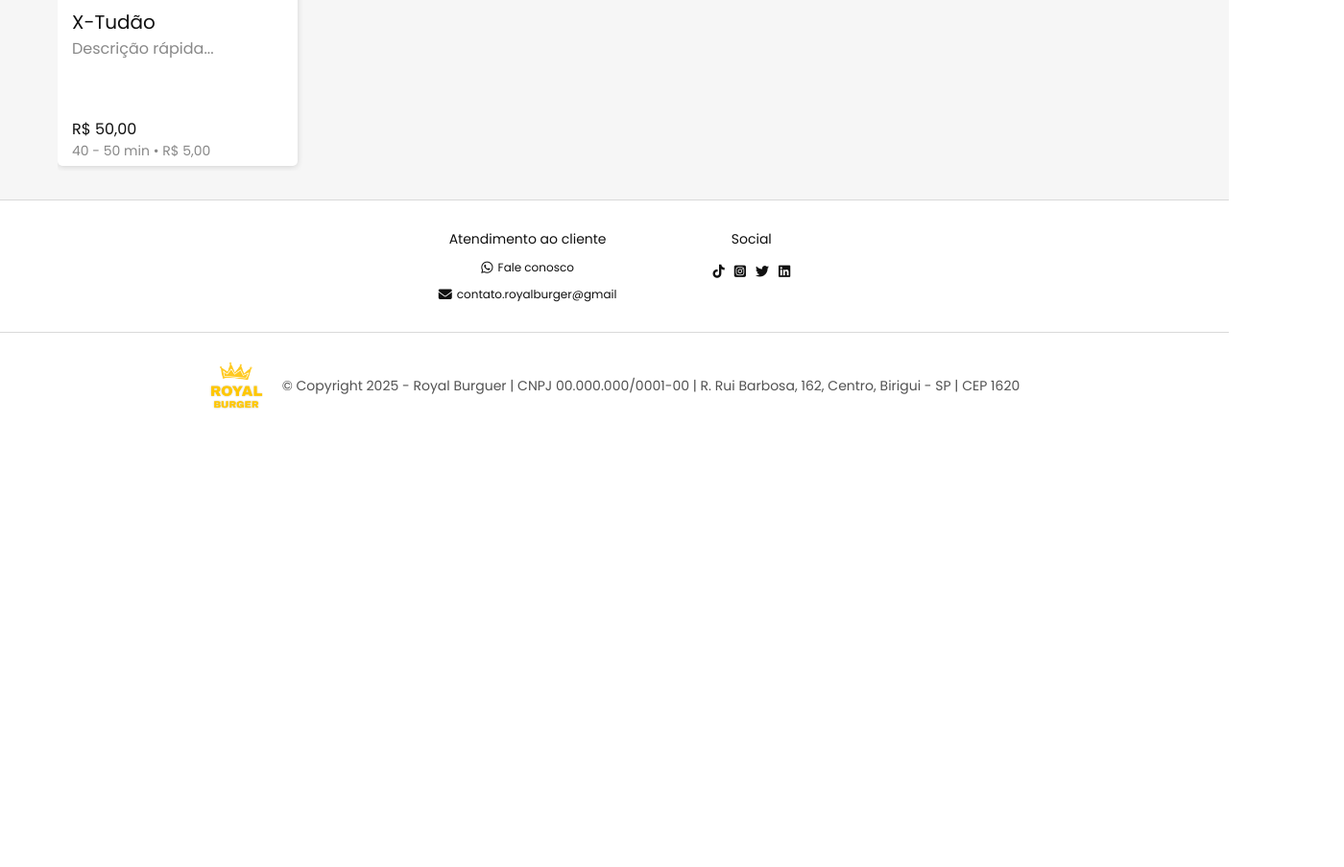
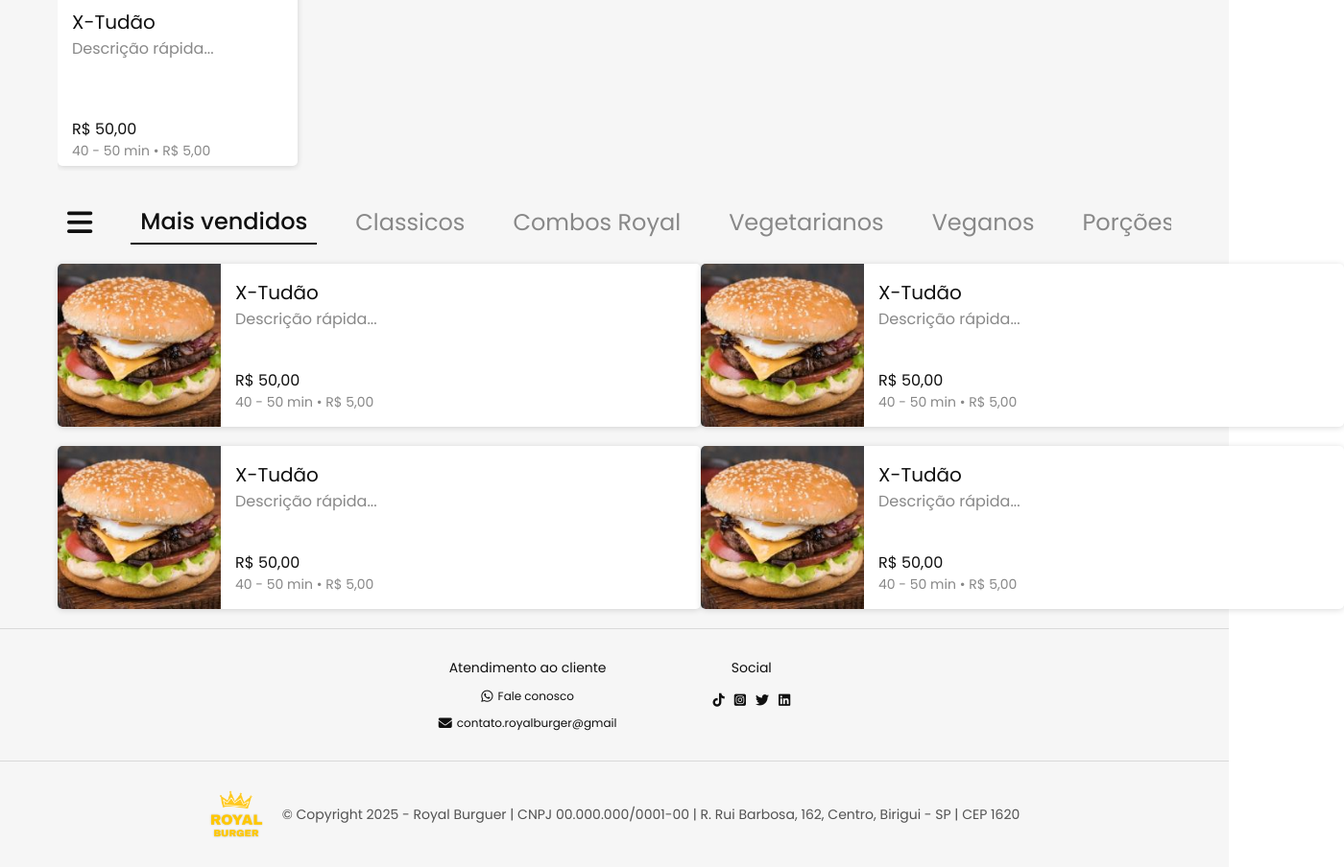
Before and after one commit to DimitriDiciocio/RoyalBurgerWeb, a plain HTML site: page index.html in a window 1280 px wide. Shown: the part 1213-2117 px from the top of the page at 96% size, 1400 px wide, since content can reach past the window. Before the commit the page ends 1670 px from the top, so only its background shows below. Drawn offline with nearby package versions, Linux system fonts and the light colour scheme.

Commit message:
cardapio (sem js)
não consegui adicionar o js dessa parte

```diff
--- a/index.html
+++ b/index.html
@@ -26,7 +26,7 @@
   <div id="header-container"></div>
 
   <main>
-    <div class="carrossel">
+    <section class="carrossel">
       <div class="imagens">
           <img src="src/assets/img/1.png" alt="Imagem 1">
           <img src="src/assets/img/2.png" alt="Imagem 2">
@@ -41,11 +41,11 @@
       </div>
 
        <script src="src/js/ui/carrossel.js"></script>
-    </div>
+    </section>
 
-    <div class="mostruario-horizontal">
-      <p class="descricao">Os mais pedidos</p>
-      <p class="subdescricao">Essa oferta expira em <span>00</span>:<span>00</span>:<span>00</span></p>
+    <section class="mostruario-horizontal">
+      <p class="titulo">Os mais pedidos</p>
+      <p class="subtitulo">Essa oferta expira em <span>00</span>:<span>00</span>:<span>00</span></p>
 
       <div class="rolagem">
         <div id="ficha-produto">
@@ -63,11 +63,95 @@
         </div>
       </div>
 
-    </div>
+    </section>
 
-    <div class="mostruario-vertical">
+    <section class="mostruario-vertical">
+      <div class="categoias">
+        <i class="fa-solid fa-bars"></i>
 
-    </div>
+        <p class="selecionado" id="categoria1">Mais vendidos</p>
+        <p id="categoria2">Classicos</p>
+        <p id="categoria3">Combos Royal</p>
+        <p id="categoria4">Vegetarianos</p>
+        <p id="categoria5">Veganos</p>
+        <p id="categoria6">Porções</p>
+        <p id="categoria7">Complementos</p>
+        <p id="categoria8">Bebidas</p>
+        <p id="categoria9">Sobremesas</p>
+      </div>
+
+      <div class="rolagem-infinita">
+        <div id="secao-cat-1">
+          <div class="dupla">
+
+            <a><div id="ficha-produto">
+              <img src="src/assets/img/tudo.jpeg" alt="x-tudo" id="foto">
+              <div class="informa">
+                <div>
+                  <p id="nome">X-Tudão</p>
+                  <p id="descricao">Descrição rápida...</p>
+                </div>
+                <div>
+                  <p id="preco">R$ 50,00</p>
+                  <p id="tempo">40 - 50 min • R$ 5,00</p>
+                </div>
+              </div>
+            </div></a>
+
+            <a><div id="ficha-produto">
+              <img src="src/assets/img/tudo.jpeg" alt="x-tudo" id="foto">
+              <div class="informa">
+                <div>
+                  <p id="nome">X-Tudão</p>
+                  <p id="descricao">Descrição rápida...</p>
+                </div>
+                <div>
+                  <p id="preco">R$ 50,00</p>
+                  <p id="tempo">40 - 50 min • R$ 5,00</p>
+                </div>
+              </div>
+            </div></a>
+
+          </div>
+
+          <div class="dupla">
+
+            <a><div id="ficha-produto">
+              <img src="src/assets/img/tudo.jpeg" alt="x-tudo" id="foto">
+              <div class="informa">
+                <div>
+                  <p id="nome">X-Tudão</p>
+                  <p id="descricao">Descrição rápida...</p>
+                </div>
+                <div>
+                  <p id="preco">R$ 50,00</p>
+                  <p id="tempo">40 - 50 min • R$ 5,00</p>
+                </div>
+              </div>
+            </div></a>
+
+            <a><div id="ficha-produto">
+              <img src="src/assets/img/tudo.jpeg" alt="x-tudo" id="foto">
+              <div class="informa">
+                <div>
+                  <p id="nome">X-Tudão</p>
+                  <p id="descricao">Descrição rápida...</p>
+                </div>
+                <div>
+                  <p id="preco">R$ 50,00</p>
+                  <p id="tempo">40 - 50 min • R$ 5,00</p>
+                </div>
+              </div>
+            </div></a>
+
+          </div>
+
+        </div>
+
+      </div>
+
+      <script src="src/js/ui/cardapio.js"></script>
+    </section>
 
 
   </main>
--- a/src/assets/styles/footer.css
+++ b/src/assets/styles/footer.css
@@ -15,6 +15,8 @@
   }
 
   footer{
+    background-color: var(--color-background);
+
     & .primeira{
       border-top: 1px solid #D9D9D9;
       border-bottom: 1px solid #D9D9D9;
--- a/src/assets/styles/global.css
+++ b/src/assets/styles/global.css
@@ -76,15 +76,14 @@ main{
         }
     }
 
-
     & .mostruario-horizontal{
         padding: 30px 0px;
 
-        & .descricao{
+        & .titulo{
             font-size: 24px;
         }
 
-        & .subdescricao{
+        & .subtitulo{
             color: var(--color-texto-erased);
             font-size: 14px;
 
@@ -153,4 +152,101 @@ main{
         }
 
     }
+
+    & .mostruario-vertical{
+        & .categoias{
+            max-width: 100%;
+            overflow-x: auto;
+            scrollbar-width: none;
+            margin-bottom: 20px;
+
+            display: flex;
+            flex-direction: row;
+            align-items: center;
+            gap: 30px;
+
+            & i{
+                font-size: 30px;
+                padding: 5px 10px;
+                color: var(--color-texto-black);
+                cursor: pointer;
+            }
+
+            & p{
+                font-size: 24px;
+                padding: 5px 10px;
+                color: var(--color-texto-erased);
+                cursor: pointer;
+                transition: background-color 0.3s ease;
+                white-space: nowrap;
+            }
+
+            & p:hover{
+                font-weight: 500;
+                border-bottom: 2px solid var(--color-texto-erased);
+            }
+
+            & .selecionado{
+                color: var(--color-texto-black);
+                font-weight: 500;
+                border-bottom: 2.5px solid var(--color-texto-black);
+            }
+        }
+
+        & .rolagem-infinita{
+            & .dupla{
+                display: flex;
+                justify-content: space-between;
+                align-items: center;
+                padding-bottom: 20px;
+
+                & #ficha-produto{
+                    display: flex;
+                    border-radius: 5px;
+                    background-color: var(--cor-div-primary);
+                    width: 670px;
+                    box-shadow: 0px 1px 6px rgba(0,0,0,0.15);
+
+                    & #foto{
+                        width: 170px;
+                        height: 170px;
+                        background-repeat: no-repeat;
+                        background-size: cover;
+                        object-fit: cover;
+                        background-position: bottom center;
+                        border-radius: 5px 0px 0px 5px;
+                    }
+
+                    & .informa{
+                        padding: 15px 15px;
+                        height: 170px;
+
+                        display: flex;
+                        flex-direction: column;
+                        justify-content: space-between;
+
+                        & #nome{
+                            font-size: 20px;
+                            color: var(--color-texto-black);
+                        }
+
+                        & #descricao{
+                            font-size: 16px;
+                            color: var(--color-texto-erased)
+                        }
+
+                        & #preco{
+                            font-size: 16px;
+                            color: var(--color-texto-black);
+                        }
+
+                        & #tempo{
+                            font-size: 14px;
+                            color: var(--color-texto-erased)
+                        }
+                    }
+                }
+            }
+        }
+    }
 }
```
Also changed, not shown: src/js/ui/cardapio.js (added).
